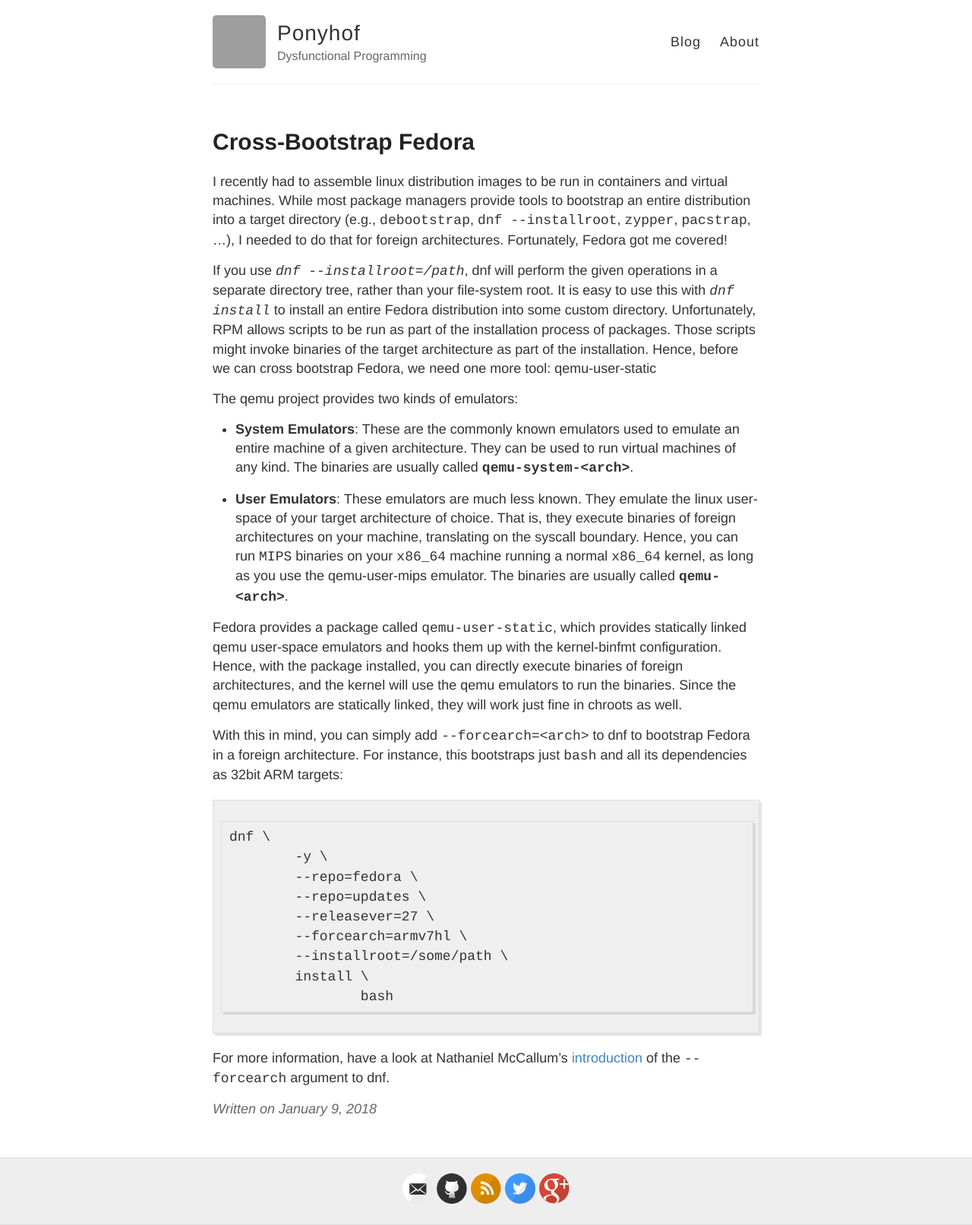
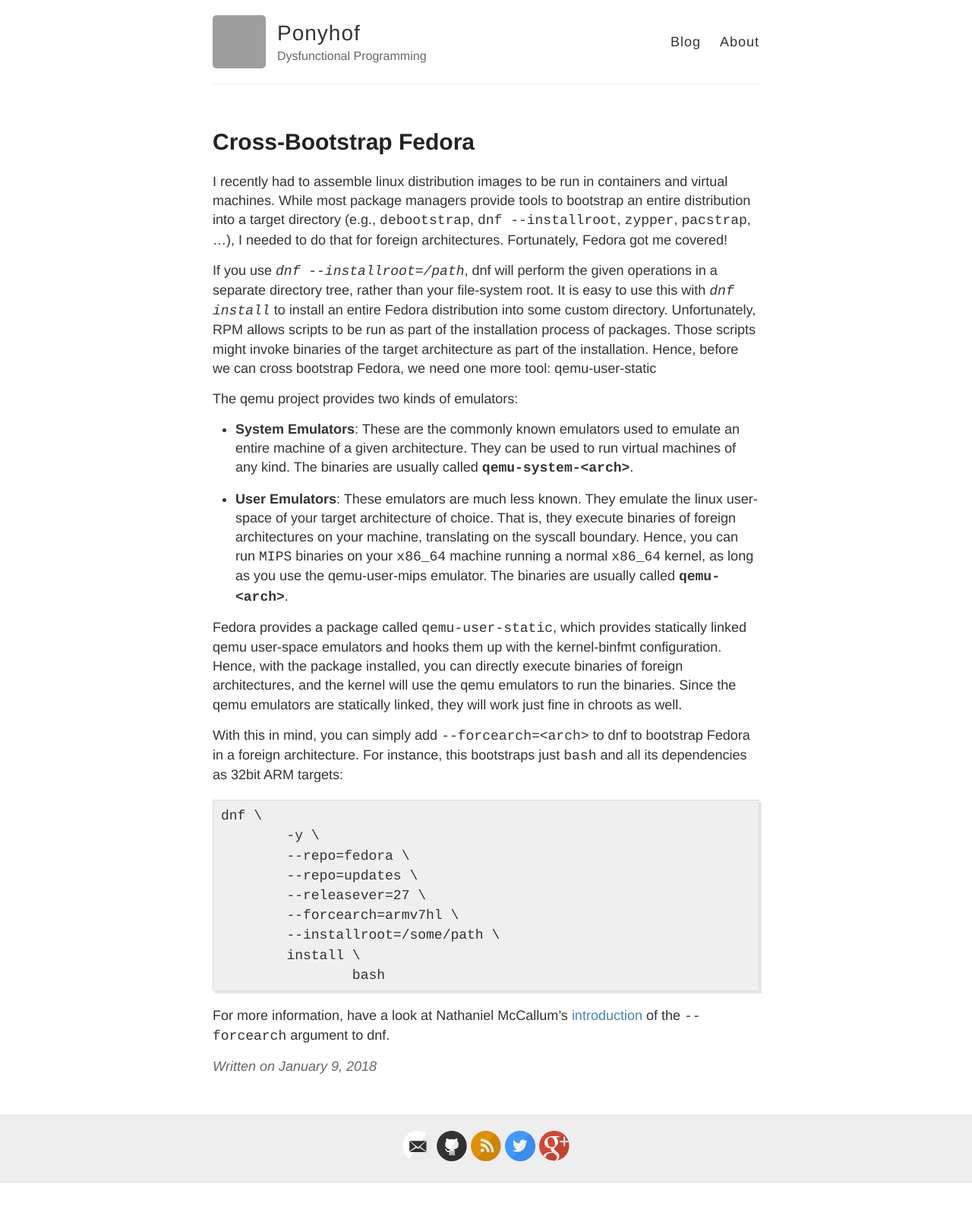
Before and after one commit to teg/dvdhrm.github.io, a Jekyll site: the page built from _posts/2018-01-09-cross-bootstrap-fedora.md, in a window 1280 px wide. Shown: the whole page at 76% size. Built offline with Jekyll 4.4.1, drawn with Linux system fonts in a browser that asks for light colours; after the commit the page ends 1557 px from its top, so only the background shows below that; grey boxes are pictures that could not be loaded.

Commit message:
style: fix code highlighting double-box
Avoid a double-box for code-highlighted sections. Also drop the
scroll-bars by default. Add them only if needed.

Signed-off-by: David Herrmann <dh.herrmann@gmail.com>

```diff
--- a/_sass/_highlights.scss
+++ b/_sass/_highlights.scss
@@ -1,5 +1,5 @@
 
-.highlight {
+pre.highlight {
   background-color: #efefef;
   padding: 7px 7px 7px 10px;
   border: 1px solid #ddd;
@@ -7,7 +7,7 @@
   -webkit-box-shadow: 3px 3px rgba(0,0,0,0.1);
   box-shadow: 3px 3px rgba(0,0,0,0.1);
   margin: 20px 0 20px 0;
-  overflow: scroll;
+  overflow: auto;
 }
 
 code {
```
